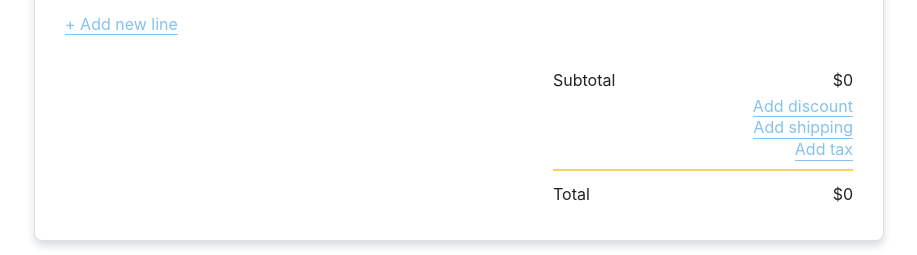
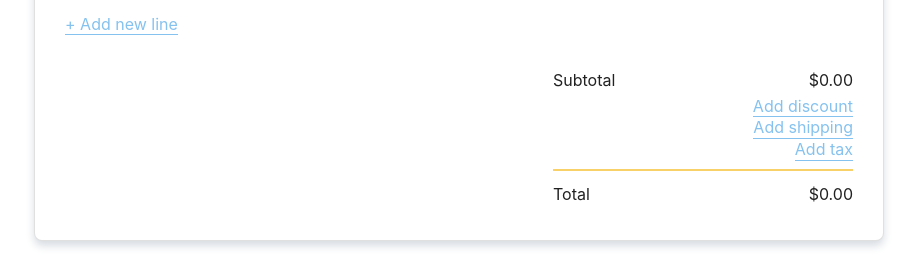
Before and after one commit to kiaramand/streamlined-fe-exercise, a React (Create React App) app: page / in a window 1280 px wide. Shown: the part 484-739 px from the top of the page, without its empty margins (181-1098 px from the left). Built offline with nearby package versions, Linux system fonts and the light colour scheme.

Commit message:
format output and improve styling

```diff
--- a/src/components/FormInputs/DropdownInput.js
+++ b/src/components/FormInputs/DropdownInput.js
@@ -6,7 +6,6 @@ import {
 } from '@mui/material';
 
 const DropdownInput = ({ payment_terms, defaultTerms, handleChange, error, ...other }) => {
-
   return (
     <FormControl className='dropdown-input' fullWidth size='small'>
       <Select
--- a/src/components/InvoiceCreateForm.js
+++ b/src/components/InvoiceCreateForm.js
@@ -28,30 +28,29 @@ const initialState = {
   discountShown: false,
   shippingShown: false,
   taxShown: false,
-  payment_terms: null,
-  line_items: [{
-    name: null,
-    description: null,
-    quantity: null,
-    unit_price: null,
-    itemId: 'item-0',
-    amount: null,
-    errors: {
-      name: false,
-      quantity: false,
-      unit_price: false
-    } }],
-  discount: 0,
-  discountType: "dollar",
-  shipping: 0,
-  tax: 0,
-  due_date: null,
   itemsCount: 1,
   hasErrors: false,
   showSuccess: false,
+  values: {
+    line_items: [{
+      name: null,
+      description: null,
+      quantity: null,
+      unit_price: null,
+      itemId: 'item-0',
+      amount: null,
+    }],
+    payment_terms: null,
+    discount_amount: null,
+    discount_percentage: null,
+    discount_type: "dollar",
+    shipping_amount: 0,
+    tax_amount: 0,
+    due_date: null
+  },
   errors: {
     payment_terms: false,
-    discountType: false,
+    discount_type: false,
     due_date: false
   }
 }
@@ -69,6 +68,7 @@ class InvoiceCreateForm extends React.Component {
     this.handleLineItemChange = this.handleLineItemChange.bind(this);
     this.handleSubmit = this.handleSubmit.bind(this);
     this.closeDialog = this.closeDialog.bind(this);
+    this.formatValues = this.formatValues.bind(this);
   }
 
   async componentDidMount() {
@@ -78,16 +78,20 @@ class InvoiceCreateForm extends React.Component {
 
   setDefaultTerms() {
     if (this.props.preferences && this.props.preferences['default-net-terms']) {
-      this.setState({ defaultTerms: this.props.preferences['default-net-terms'], payment_terms: this.props.preferences['default-net-terms'] });
+      let values = JSON.parse(JSON.stringify(this.state.values));
+      values.payment_terms = this.props.preferences['default-net-terms'];
+      this.setState({ defaultTerms: this.props.preferences['default-net-terms'], values: values });
     }
   }
 
   handleChange(target) {
-    this.setState({ [target.name]: target.value });
+    let values = JSON.parse(JSON.stringify(this.state.values));
+    values[target.name] = target.value
+    this.setState({ values: values });
   }
 
   handleLineItemChange(itemId, target) {
-    let line_items = this.state.line_items;
+    let line_items = this.state.values.line_items;
     line_items.find((item, i) => {
       if (item.itemId === itemId) {
         line_items[i][target.name] = target.value;
@@ -98,7 +102,7 @@ class InvoiceCreateForm extends React.Component {
   }
 
   async updateLineItemAmount(itemId) {
-    let line_items = this.state.line_items;
+    let line_items = this.state.values.line_items;
     line_items.find((item, i) => {
       if (item.itemId === itemId) {
         if (item.quantity !== null && item.unit_price !== null) {
@@ -113,25 +117,20 @@ class InvoiceCreateForm extends React.Component {
   }
 
   addNewLine() {
-    let line_items = this.state.line_items;
+    let line_items = this.state.values.line_items;
     line_items.push({
       name: null,
       description: null,
       quantity: null,
       unit_price: null,
       itemId: `item-${this.state.itemsCount}`,
-      amount: null,
-      errors: {
-        name: false,
-        quantity: false,
-        unit_price: false
-      }
+      amount: null
     });
     this.setState({ line_items: line_items, itemsCount: this.state.itemsCount+1 });
   }
 
   removeLine(itemId) {
-    let line_items = this.state.line_items.filter(item => item.itemId !== itemId);
+    let line_items = this.state.values.line_items.filter(item => item.itemId !== itemId);
     this.setState({ line_items: line_items });
   }
 
@@ -143,18 +142,44 @@ class InvoiceCreateForm extends React.Component {
     this.setState({ showSuccess: false });
   }
 
+  formatValues() {
+    let values = JSON.parse(JSON.stringify(this.state.values));
+
+    //format the discount based on type
+    if (values.discount_type === 'dollar') {
+      values.discount_percentage = null;
+      if (values.discount_amount === null) values.discount_amount = 0;
+    } else if (values.discount_type === 'percent') {
+      values.discount_amount = null;
+      if (values.discount_percentage === null) values.discount_percentage = 0;
+      values.discount_percentage = values.discount_percentage/100;
+    }
+
+    //remove itemId and amount from each line item
+    values.line_items.forEach(item => {
+      delete item.itemId;
+      delete item.amount;
+    })
+
+    //if using an absolute due date, null out payment terms
+    if (values.payment_terms === 0) values.payment_terms = null;
+
+    return values;
+  }
+
   async handleSubmit(e) {
     e.preventDefault();
 
-    const isFormValid = await invoiceValidationSchema.isValid(this.state, {
-      abortEarly: false, // Prevent aborting validation after first error
-    })
+    const isFormValid = await invoiceValidationSchema.isValid(this.state.values)
 
     if (isFormValid) {
       this.setState({ hasErrors: false, showSuccess: true })
+      let output = this.formatValues(this.state.values)
+      console.log(JSON.stringify(output))
+      console.log(this.state)
     } else {
       this.setState({ hasErrors: true })
-      invoiceValidationSchema.validate(this.state, { abortEarly: false }).catch((err) => {
+      invoiceValidationSchema.validate(this.state.values, { abortEarly: false }).catch((err) => {
         let errors = err.inner.reduce((curr, prev) => {
           return {
             ...curr,
@@ -162,7 +187,7 @@ class InvoiceCreateForm extends React.Component {
           }
         }, {
           payment_terms: false,
-          discountType: false,
+          discount_type: false,
           due_date: false
         })
         this.setState({ errors: errors })
@@ -198,14 +223,14 @@ class InvoiceCreateForm extends React.Component {
           </div>
           <div className='flex-row terms-section'>
             <DropdownInput
-              payment_terms={this.state.payment_terms}
+              payment_terms={this.state.values.payment_terms}
               defaultTerms={this.state.defaultTerms}
               handleChange={this.handleChange}
               error={this.state.errors.payment_terms}
             />
-            {this.state.payment_terms === 0 && (
+            {this.state.values.payment_terms === 0 && (
               <DateInput
-                due_date={this.state.due_date}
+                due_date={this.state.values.due_date}
                 handleChange={this.handleChange}
                 error={this.state.errors.due_date}
               />
@@ -239,7 +264,7 @@ class InvoiceCreateForm extends React.Component {
                 </TableRow>
               </TableHead>
               <TableBody>
-                {this.state.line_items.map((item) => {
+                {this.state.values.line_items.map((item) => {
                   return (
                     <LineItem
                       key={item.itemId}
@@ -259,11 +284,12 @@ class InvoiceCreateForm extends React.Component {
             shippingShown={this.state.shippingShown}
             discountShown={this.state.discountShown}
             taxShown={this.state.taxShown}
-            discountType={this.state.discountType}
-            line_items={this.state.line_items}
-            tax={this.state.tax}
-            discount={this.state.discount}
-            shipping={this.state.shipping}
+            discountType={this.state.values.discount_type}
+            line_items={this.state.values.line_items}
+            tax={this.state.values.tax_amount}
+            discount_amount={this.state.values.discount_amount}
+            discount_percentage={this.state.values.discount_percentage}
+            shipping={this.state.values.shipping_amount}
             handleChange={this.handleChange}
           />
         </Paper>
--- a/src/components/InvoiceTotalSection.js
+++ b/src/components/InvoiceTotalSection.js
@@ -6,12 +6,12 @@ import {
   ToggleButton
 } from '@mui/material';
 
-const calculateTotal = ( discountType, discount, subtotal, shipping, tax ) => {
+const calculateTotal = ( discountType, discount_amount, discount_percentage, subtotal, shipping, tax ) => {
   let total = subtotal;
-  if (discountType === 'percent' && discount > 0) {
-    total = total * ((100 - discount)/100);
+  if (discountType === 'percent' && discount_percentage > 0) {
+    total = total * ((100 - discount_percentage)/100);
   } else if (discountType === 'dollar') {
-    total = total - discount;
+    total = total - discount_amount;
   }
   return total + tax + shipping;
 }
@@ -32,7 +32,8 @@ const InvoiceTotalSection = (
     shippingShown,
     taxShown,
     discountType,
-    discount,
+    discount_amount,
+    discount_percentage,
     shipping,
     tax,
     line_items,
@@ -47,7 +48,7 @@ const InvoiceTotalSection = (
       <div className='flex-column invoice-total-section'>
         <div className='flex-row space-between'>
           <div className='label'>Subtotal</div>
-          <div className='value'>${subtotal}</div>
+          <div className='value'>${subtotal.toFixed(2)}</div>
         </div>
         {discountShown ? (
           <div className='flex-row space-between'>
@@ -56,7 +57,7 @@ const InvoiceTotalSection = (
               <ToggleButtonGroup
                 className='toggle-group'
                 value={discountType}
-                onChange={(e) => handleChange({value: e.target.value, name: 'discountType'})}
+                onChange={(e) => handleChange({value: e.target.value, name: 'discount_type'})}
                 size='small'
               >
                 <ToggleButton value="dollar">
@@ -66,14 +67,27 @@ const InvoiceTotalSection = (
                   %
                 </ToggleButton>
               </ToggleButtonGroup>
-              <TextField
-                size='small'
-                className='input'
-                type='number'
-                inputProps={{ min: 0 }}
-                onChange={(e) => handleChange({ value: Number(e.target.value), name: 'discount'})}
-                InputProps={{ startAdornment: <InputAdornment position="start">{discountType === "dollar" ? "$" : "%"}</InputAdornment> }}
-              />
+              {discountType === 'dollar' ? (
+                <TextField
+                  key='discount_amount'
+                  size='small'
+                  className='input'
+                  type='number'
+                  inputProps={{ min: 0, step: 0.01 }}
+                  onChange={(e) => handleChange({ value: Number(e.target.value), name: 'discount_amount' })}
+                  InputProps={{ startAdornment: <InputAdornment position="start">$</InputAdornment> }}
+                />
+              ):(
+                  <TextField
+                    key='discount_percentage'
+                    size='small'
+                    className='input'
+                    type='number'
+                    inputProps={{ min: 0, step: 1 }}
+                    onChange={(e) => handleChange({ value: Number(e.target.value), name: 'discount_percentage' })}
+                    InputProps={{ endAdornment: <InputAdornment position="end">%</InputAdornment> }}
+                  />
+              )}
             </div>
           </div>
         ) : (
@@ -91,8 +105,8 @@ const InvoiceTotalSection = (
               size='small'
               className='input'
               type='number'
-              onChange={(e) => handleChange({ value: Number(e.target.value), name: 'shipping' })}
-              inputProps={{ min: 0 }}
+              onChange={(e) => handleChange({ value: Number(e.target.value), name: 'shipping_amount' })}
+              inputProps={{ min: 0, step: 0.01 }}
               InputProps={{ startAdornment: <InputAdornment position="start">$</InputAdornment> }}
             />
           </div>
@@ -111,8 +125,8 @@ const InvoiceTotalSection = (
               size='small'
               className='input'
               type='number'
-              onChange={(e) => handleChange({ value: Number(e.target.value), name: 'tax' })}
-              inputProps={{ min: 0 }}
+              onChange={(e) => handleChange({ value: Number(e.target.value), name: 'tax_amount' })}
+              inputProps={{ min: 0, step: 0.01 }}
               InputProps={{ startAdornment: <InputAdornment position="start">$</InputAdornment> }}
             />
           </div>
@@ -127,7 +141,7 @@ const InvoiceTotalSection = (
         <hr className='primary-divider' />
         <div className='flex-row space-between'>
           <div className='label'>Total</div>
-          <div className='value'>${calculateTotal(discountType, discount, subtotal, shipping, tax)}</div>
+          <div className='value'>${calculateTotal(discountType, discount_amount, discount_percentage, subtotal, shipping, tax).toFixed(2)}</div>
         </div>
       </div>
     </div>
```
Also changed, not shown: src/components/LineItem.js (+2 -5 lines).
